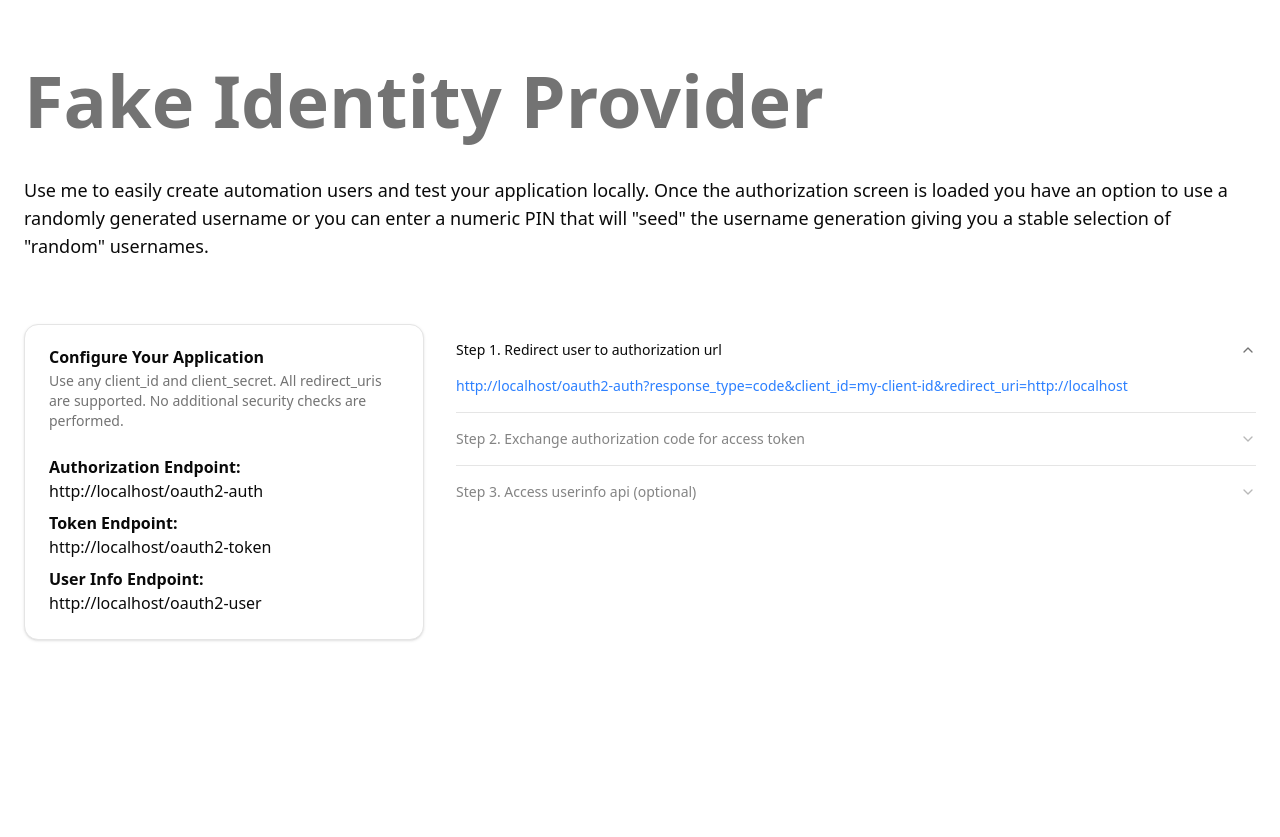
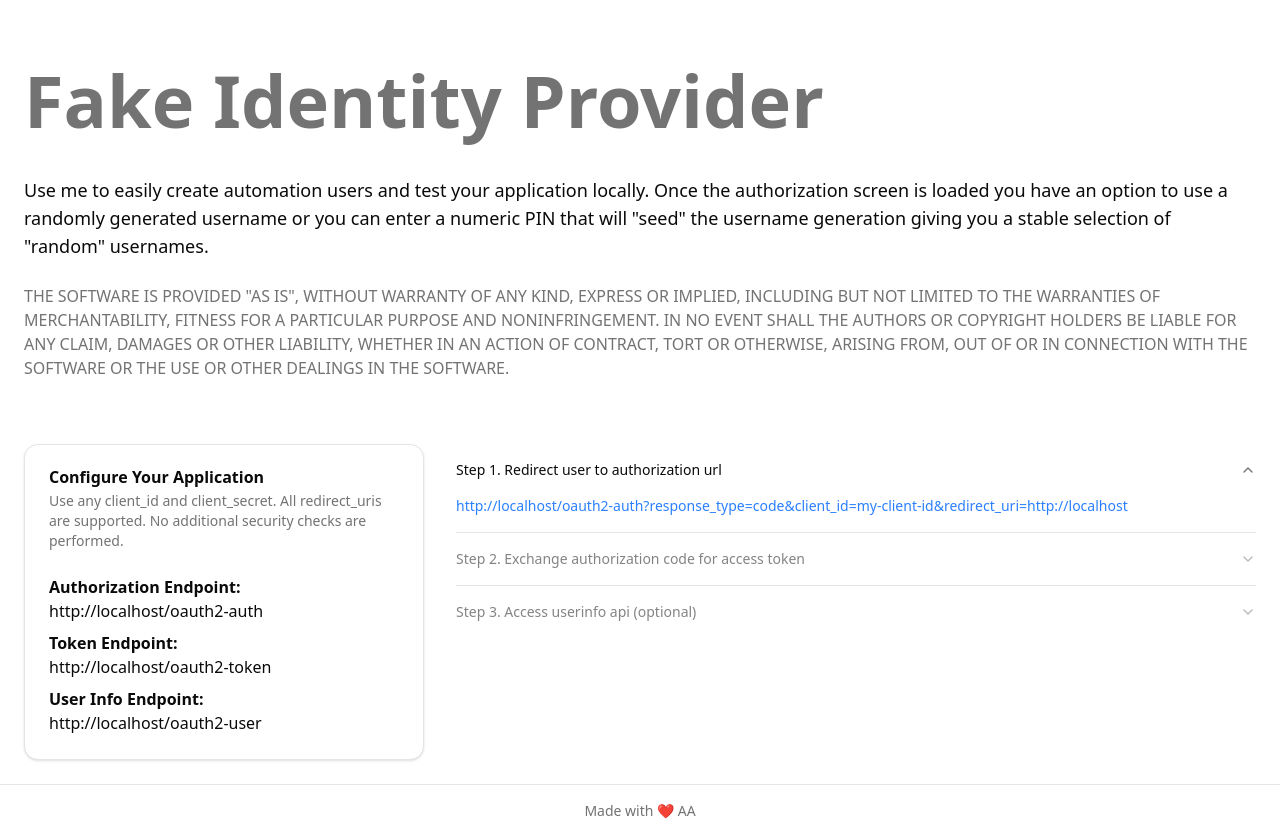
Before and after one commit to stackables/oauth-tester, a Next.js app: page / in a window 1280 px wide. Before the commit the page ends 800 px from the top, so only its background shows below. Built offline with nearby package versions, Linux system fonts and the light colour scheme.

Commit message:
warranty

```diff
--- a/src/app/globals.css
+++ b/src/app/globals.css
@@ -118,5 +118,8 @@
   }
   body {
     @apply bg-background text-foreground;
+    min-height: 100vh;
+    display: flex;
+    flex-direction: column;
   }
 }
--- a/src/app/page.tsx
+++ b/src/app/page.tsx
@@ -78,6 +78,7 @@ export default function Route() {
   }, [code]);
 
   return (
+    <>
       <main className="container mx-auto p-6">
         <h1 className="text-7xl font-semibold text-muted-foreground py-10">
           Fake Identity Provider
@@ -88,6 +89,15 @@ export default function Route() {
           use a randomly generated username or you can enter a numeric PIN that
           will &quot;seed&quot; the username generation giving you a stable
           selection of &quot;random&quot; usernames.
+        </p>
+        <p className="text-muted-foreground pt-6">
+          THE SOFTWARE IS PROVIDED "AS IS", WITHOUT WARRANTY OF ANY KIND,
+          EXPRESS OR IMPLIED, INCLUDING BUT NOT LIMITED TO THE WARRANTIES OF
+          MERCHANTABILITY, FITNESS FOR A PARTICULAR PURPOSE AND NONINFRINGEMENT.
+          IN NO EVENT SHALL THE AUTHORS OR COPYRIGHT HOLDERS BE LIABLE FOR ANY
+          CLAIM, DAMAGES OR OTHER LIABILITY, WHETHER IN AN ACTION OF CONTRACT,
+          TORT OR OTHERWISE, ARISING FROM, OUT OF OR IN CONNECTION WITH THE
+          SOFTWARE OR THE USE OR OTHER DEALINGS IN THE SOFTWARE.
         </p>
         <div className="pt-16 grid grid-cols-1 md:grid-cols-[1fr_2fr] gap-8">
           <Card className="w-full min-w-sm h-fit">
@@ -153,5 +163,11 @@ export default function Route() {
           </Accordion>
         </div>
       </main>
+      <footer className="mt-auto border-t">
+        <div className="container mx-auto p-4 text-center text-sm text-muted-foreground">
+          Made with ❤️ AA
+        </div>
+      </footer>
+    </>
   );
 }
```
Lines whose indentation alone changed are shown as unchanged.
